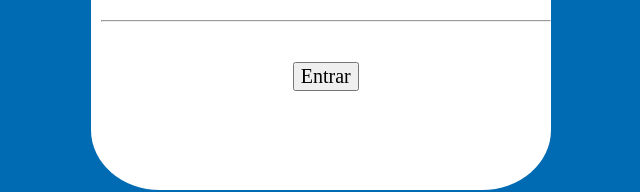
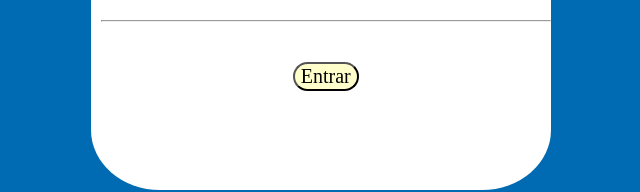
Before and after one commit to rvnetinh0/telalogin, a plain HTML site: page index.html in a window 1280 px wide. Shown: the part 346-538 px from the top of the page, without its empty margins (314-954 px from the left). Drawn offline with Linux system fonts and the light colour scheme; files that its build step writes are made by us from their sources.

Commit message:
Update style.css

```diff
--- a/style.css
+++ b/style.css
@@ -55,4 +55,6 @@
   display: flex;
   justify-content: center;
   font-family: "Times New Roman", Times, Serif;
+  border-radius: 15px;
+  background-color: #ffffcc;
 }
```
